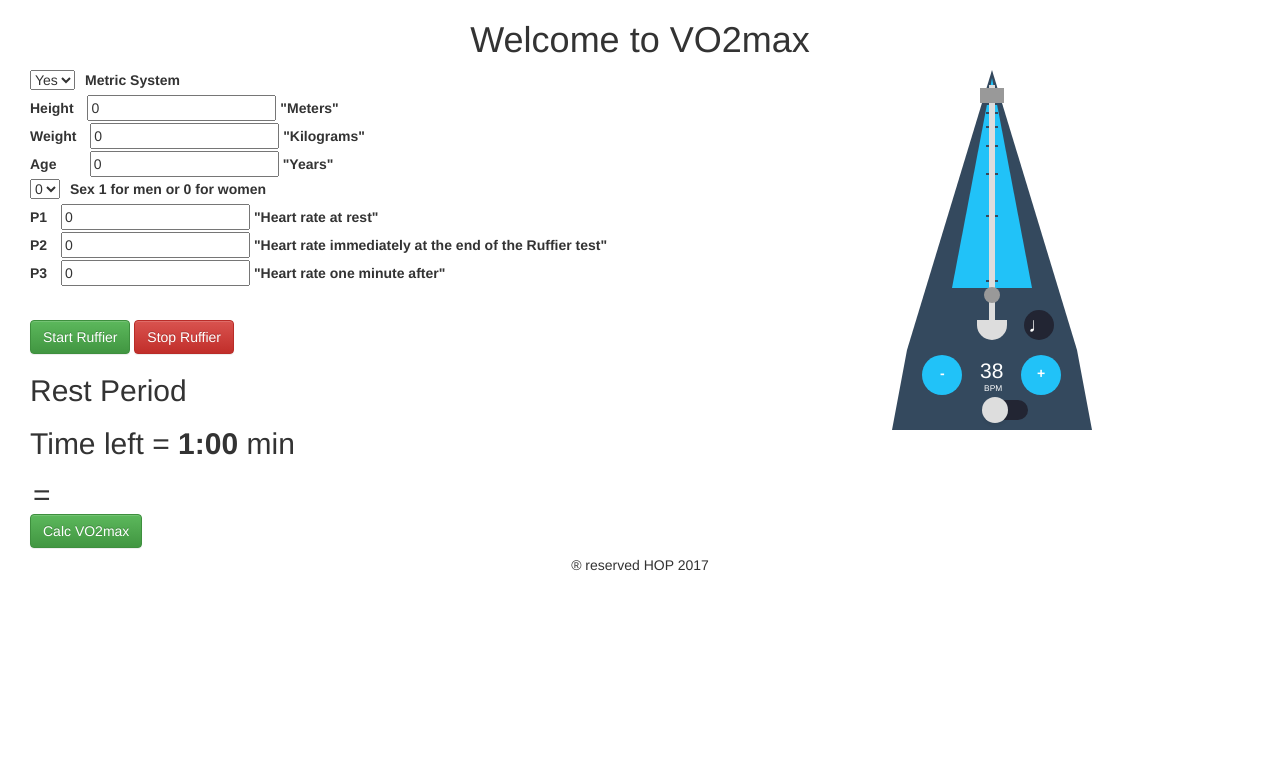
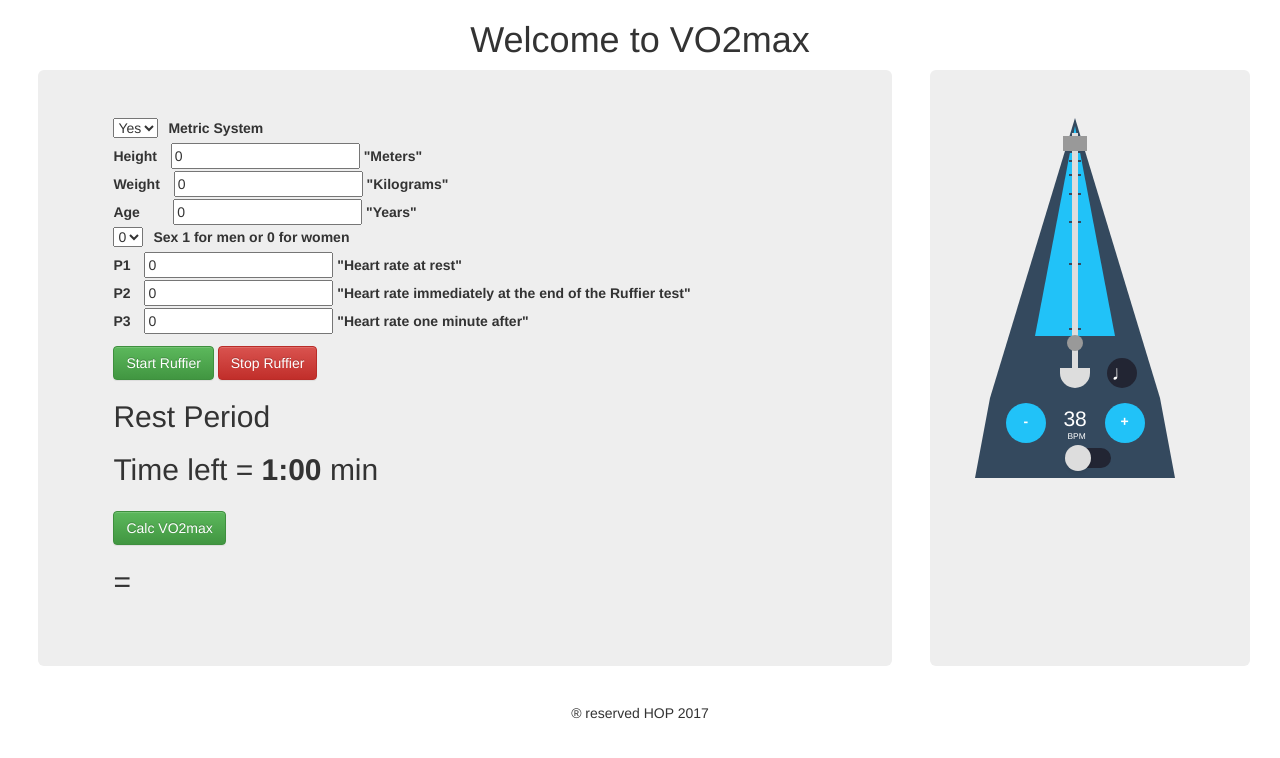
Before and after one commit to ufbmi/Vo2Calculator, a plain HTML site: page index.html in a window 1280 px wide. Drawn offline with nearby package versions, Linux system fonts and the light colour scheme.

Commit message:
added a more center look using jumbotrons

```diff
--- a/css/main.css
+++ b/css/main.css
@@ -11,13 +11,8 @@
    ========================================================================== */
 
 html {
-    color: #fdf2ff;;
     font-size: 1em;
     line-height: 1.4;
-}
-
-body {
-    color: white;
 }
 
 button:hover {
@@ -30,6 +25,14 @@ button:hover {
 
 .inputs {
     margin-left: 10px;
+}
+
+.marginDown {
+    margin-bottom: 10px;
+}
+
+.jumbotron {
+    margin-left:3%;
 }
 
 /*
@@ -141,7 +144,7 @@ select, p, .equals {
 
 #gsbpm_metronome {
     bottom: 0;
-    height: 250px;
+    height: 500px;
     left: 0;
     margin: auto;
     top: 0;
--- a/index.html
+++ b/index.html
@@ -28,11 +28,12 @@
         <center>
             <h1>Welcome to VO2max</h1>
         </center>
-        <!--<div class="col-lg-12 col-md-12">-->
+        <div class="container-fluid">
+            <div class="row content">
+                <div class="col-sm-8 jumbotron sidenav">
                     <form id="calc" oninput="updateOutput()">
+                        <div class="marginDown col-lg-12">
                             <!--input and output elements-->
-                <div class="col-lg-12 col-md-12">
-                    <div class="col-lg-8 col-md-8">
                             <div>
                                 <label id="systemType">Metric System</label>
                                 <select class="selectors" name="system" onchange="updateSystemType()">
@@ -79,10 +80,45 @@
                                 <label>"Heart rate one minute after"</label>
                             </div>
                         </div>
+                        <div class="marginDown col-lg-12">
+                        <button class="btn btn-success" name="startRuffier" type="button" onclick="metronome_on()">Start Ruffier</button>
+                        <button class="btn btn-danger" name="stopRuffier" type="button" onclick="metronome_off()">Stop Ruffier</button>
+                        <h2>Rest Period</h2>
+                        <h2>Time left = <label id="timer"></label><span> min</span></h2>
+                        <!--Modave's formula -->
+                        <!--<div class="col-lg-12 col-md-12">-->
+                            <!--<h2>Formula</h2>-->
+                            <!--<h4>-->
+                                <!--<p>VO2max</p>-->
+                                <!--<div class="equals"> = </div>-->
+                                <!--<p>[ 3.0143 + 1.1585 * </p>-->
+                                <!--<p id="sex"><span style="color: #21c2f8">&nbsp;sex&nbsp;</span></p>-->
+                                <!--<p> - 0.0268 * (</p>-->
+                                <!--<p id="p1"><span style="color: #21c2f8">&nbsp;P1&nbsp;</span></p>-->
+                                <!--<p>/</p>-->
+                                <!--<p id="height"><span style="color: #21c2f8">&nbsp;height&nbsp;</span></p>-->
+                                <!--<p>) +118.7611 * ((</p>-->
+                                <!--<p id="p2"><span style="color: #21c2f8">&nbsp;P2&nbsp;</span></p>-->
+                                <!--<p> - </p>-->
+                                <!--<p id="p3"><span style="color: #21c2f8">&nbsp;P3&nbsp;</span></p>-->
+                                <!--<p>)&nbsp;/</p>-->
+                                <!--<p id="age"><span style="color: #21c2f8">&nbsp;age</span></p>-->
+                                <!--<p>^3)]&nbsp;/</p>-->
+                                <!--<p id="weight"><span style="color: #21c2f8">&nbsp;weight&nbsp;</span></p>-->
+                                <!--<p>&nbsp;*&nbsp;1000</p>-->
+                            <!--</h4>-->
+                        <!--</div>-->
+                        </div>
+                        <div class="marginDown col-lg-12">
+                            <button class="btn btn-success" name="calcVO2Max" type="button" onclick="calcVO2max()">Calc VO2max</button>
+                            <h2>= <label id="result"></label></h2>
+                        </div>
+                    </form>
+                </div>
+                <div class="col-sm-3 jumbotron">
                     <!--==========================================================================-->
                     <!--    Metronome custom styles                                               -->
                     <!--==========================================================================-->
-                    <div class="col-lg-4 col-md-4">
                     <div id="gsbpm_metronome">
                         <div class="metronome_body"></div>
                         <div class="swinging_pendulum">
@@ -134,54 +170,13 @@
                         <!--</div>-->
                     </div>
                 </div>
-                    <div class="col-lg-12 col-md-12">
-                        <button class="btn btn-success" name="startRuffier" type="button" onclick="metronome_on()">Start Ruffier</button>
-                        <button class="btn btn-danger" name="stopRuffier" type="button" onclick="metronome_off()">Stop Ruffier</button>
-                    </div>
-                    <div class="col-lg-12 col-md-12">
-                        <h2>Rest Period</h2>
-                        <h2>Time left = <label id="timer"></label><span> min</span></h2>
             </div>
         </div>
-
-                <!--Modave's formula -->
-                <!--<div class="col-lg-12 col-md-12">-->
-                    <!--<h2>Formula</h2>-->
-                    <!--<h4>-->
-                        <!--<p>VO2max</p>-->
-                        <!--<div class="equals"> = </div>-->
-                        <!--<p>[ 3.0143 + 1.1585 * </p>-->
-                        <!--<p id="sex"><span style="color: #21c2f8">&nbsp;sex&nbsp;</span></p>-->
-                        <!--<p> - 0.0268 * (</p>-->
-                        <!--<p id="p1"><span style="color: #21c2f8">&nbsp;P1&nbsp;</span></p>-->
-                        <!--<p>/</p>-->
-                        <!--<p id="height"><span style="color: #21c2f8">&nbsp;height&nbsp;</span></p>-->
-                        <!--<p>) +118.7611 * ((</p>-->
-                        <!--<p id="p2"><span style="color: #21c2f8">&nbsp;P2&nbsp;</span></p>-->
-                        <!--<p> - </p>-->
-                        <!--<p id="p3"><span style="color: #21c2f8">&nbsp;P3&nbsp;</span></p>-->
-                        <!--<p>)&nbsp;/</p>-->
-                        <!--<p id="age"><span style="color: #21c2f8">&nbsp;age</span></p>-->
-                        <!--<p>^3)]&nbsp;/</p>-->
-                        <!--<p id="weight"><span style="color: #21c2f8">&nbsp;weight&nbsp;</span></p>-->
-                        <!--<p>&nbsp;*&nbsp;1000</p>-->
-                    <!--</h4>-->
-                <!--</div>-->
-                <div class="col-lg-12 col-md-12">
-                    <div class="col-lg-6 col-md-6">
-                        <h2 class="equals">= <label id="result"></label></h2>
-                    </div>
-                    <div class="col-lg-12 col-md-12">
-                        <button class="btn btn-success" name="calcVO2Max" type="button" onclick="calcVO2max()">Calc VO2max</button>
-                    </div>
-                </div>
-            </form>
-        <!--</div>-->
-        <div class="col-lg-12 col-md-12">
+        <footer class="container-fluid">
             <center>
                 <h5>® reserved HOP 2017</h5>
             </center>
-        </div>
+        </footer>
         <script src="js/vendor/modernizr-3.5.0.min.js"></script>
         <script src="https://code.jquery.com/jquery-3.2.1.min.js" integrity="sha256-hwg4gsxgFZhOsEEamdOYGBf13FyQuiTwlAQgxVSNgt4=" crossorigin="anonymous"></script>
         <script>window.jQuery || document.write('<script src="js/vendor/jquery-3.2.1.min.js"><\/script>')</script>
```
Lines whose indentation alone changed are shown as unchanged.
